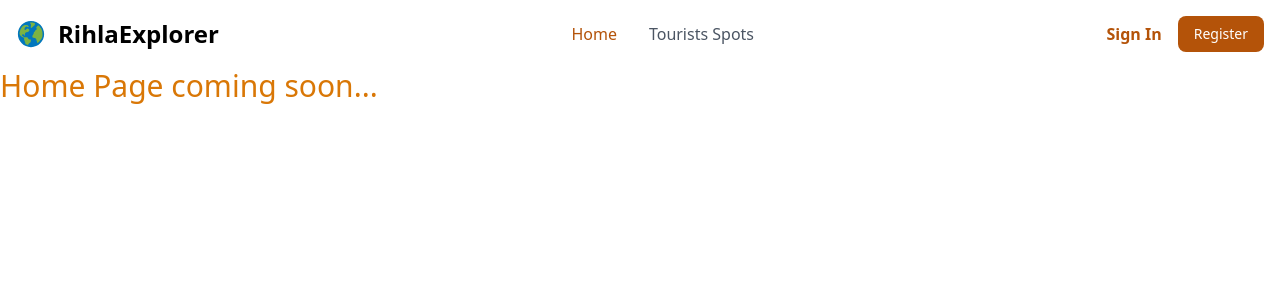
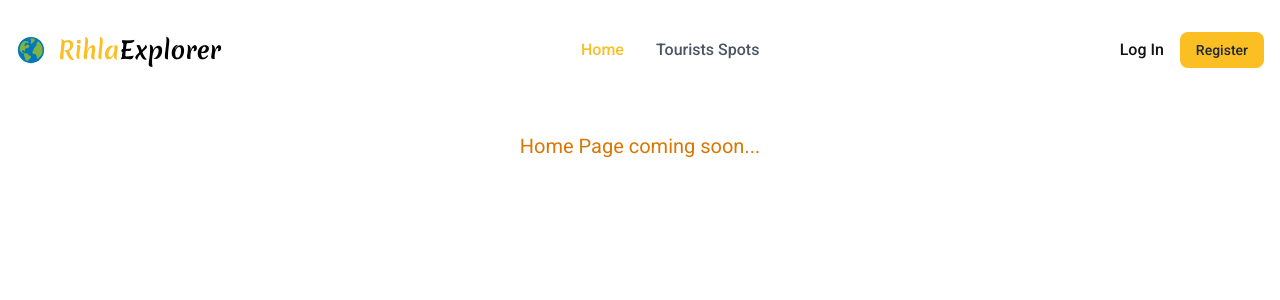
Before and after one commit to Albab47/rihla-explorer-client, a React (Vite) app: page / in a window 1280 px wide. Shown: the top 300 px of the page. Built offline with nearby package versions, Linux system fonts and the light colour scheme.

Commit message:
Edit header styling

```diff
--- a/src/components/Button/Button.jsx
+++ b/src/components/Button/Button.jsx
@@ -1,12 +1,18 @@
+import PropTypes from "prop-types";
+
 const Button = ({children}) => {
   return (
     <button
       type="button"
-      className="text-white bg-amber-700 hover:bg-amber-800 focus:ring-4 focus:outline-none focus:ring-amber-300 font-medium rounded-lg text-sm px-4 py-2 text-center dark:bg-amber-600 dark:hover:bg-amber-700 dark:focus:ring-amber-800"
+      className="text-gray-800 bg-amber-400 hover:bg-amber-300 focus:ring-4 focus:outline-none focus:ring-amber-100 font-medium rounded-lg text-sm px-4 py-2 text-center dark:bg-amber-600 dark:hover:bg-amber-400 dark:focus:ring-amber-500"
     >
       {children}
     </button>
   );
 };
 
+Button.propTypes = {
+  children: PropTypes.node,
+};
+
 export default Button;
--- a/src/components/Header/Header.jsx
+++ b/src/components/Header/Header.jsx
@@ -23,11 +23,11 @@ const Header = () => {
 
   const navLinkStyles = ({ isActive }) =>
     isActive
-      ? "block py-2 px-3 text-white bg-amber-700 rounded md:bg-transparent md:text-amber-700 md:p-0 md:dark:text-amber-500"
+      ? "block py-2 px-3 text-white bg-amber-400 rounded md:bg-transparent md:text-amber-400 md:p-0 md:dark:text-amber-500"
       : "block py-2 px-3 text-gray-600 rounded md:p-0 dark:text-gray-100"
 
   return (
-    <nav className="bg-white border-gray-200 dark:bg-gray-900">
+    <nav className="bg-white border-gray-200 dark:bg-gray-900 my-4">
       <div className="max-w-screen-xl relative flex flex-wrap items-center justify-between mx-auto p-4">
         {/* website logo */}
         <Link
@@ -35,8 +35,8 @@ const Header = () => {
           className="flex items-center space-x-3 rtl:space-x-reverse"
         >
           <FcGlobe size={30} />
-          <span className="self-center text-xl md:text-2xl font-semibold whitespace-nowrap dark:text-white">
-            RihlaExplorer
+          <span className="self-center font-display text-xl md:text-2xl font-bold whitespace-nowrap dark:text-white">
+            <span className="text-amber-400">Rihla</span>Explorer
           </span>
         </Link>
 
@@ -87,7 +87,7 @@ const Header = () => {
             </div>
           ) : (
             <div className="flex md:order-2 gap-4 md:space-x-0 rtl:space-x-reverse">
-              <button className="text-amber-700 font-semibold">Sign In</button>
+              <button className="text-dark cursor-pointer hover:text-amber-500 font-medium text-md">Log In</button>
               <Button>Register</Button>
             </div>
           )}
--- a/src/index.css
+++ b/src/index.css
@@ -1,3 +1,9 @@
+@import url('https://fonts.googleapis.com/css2?family=Merienda:wght@300..900&family=Roboto:ital,wght@0,100;0,300;0,400;0,500;0,700;0,900;1,100;1,300;1,400;1,500;1,700;1,900&display=swap');
+
 @tailwind base;
 @tailwind components;
 @tailwind utilities;
+
+body {
+  font-family: "Roboto", sans-serif;
+}
--- a/src/pages/HomePage.jsx
+++ b/src/pages/HomePage.jsx
@@ -1,9 +1,9 @@
 
 const HomePage = () => {
     return (
-        <div>
-            <h2 className='text-3xl text-amber-600'>Home Page coming soon...</h2>
-        </div>
+        <>
+            <h2 className='text-xl text-center text-amber-600 mt-12 container mx-auto'>Home Page coming soon...</h2>
+        </>
     );
 };
 
--- a/tailwind.config.js
+++ b/tailwind.config.js
@@ -5,7 +5,15 @@ export default {
     "./src/**/*.{js,ts,jsx,tsx}",
   ],
   theme: {
-    extend: {},
+    fontFamily: {
+      display: ['"Merienda"', "cursive"],
+    },
+    extend: {
+      colors: {
+        dark: "#131313",
+        light: "#131313B2",
+      },
+    },
   },
   plugins: [require('flowbite/plugin')],
 }
```
